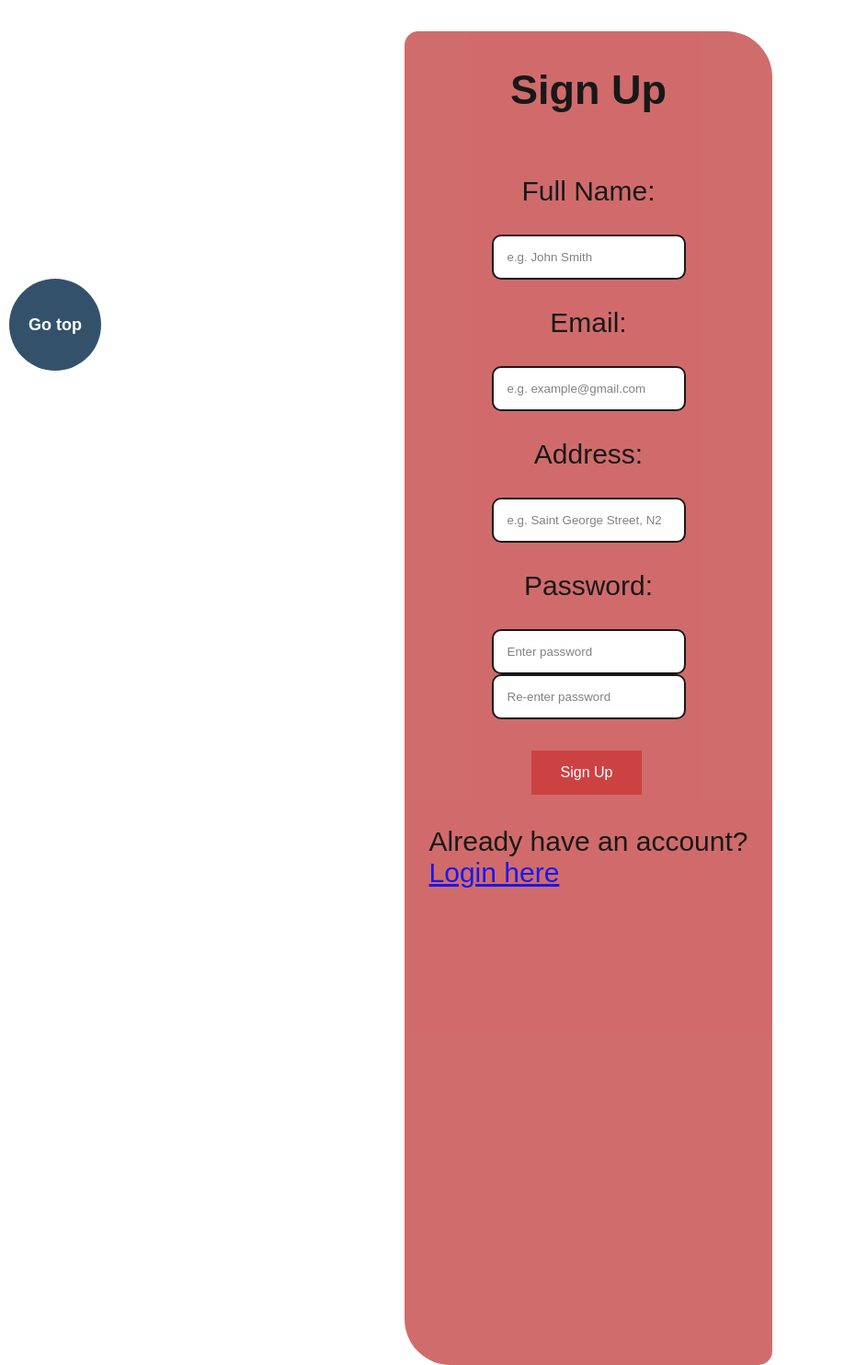
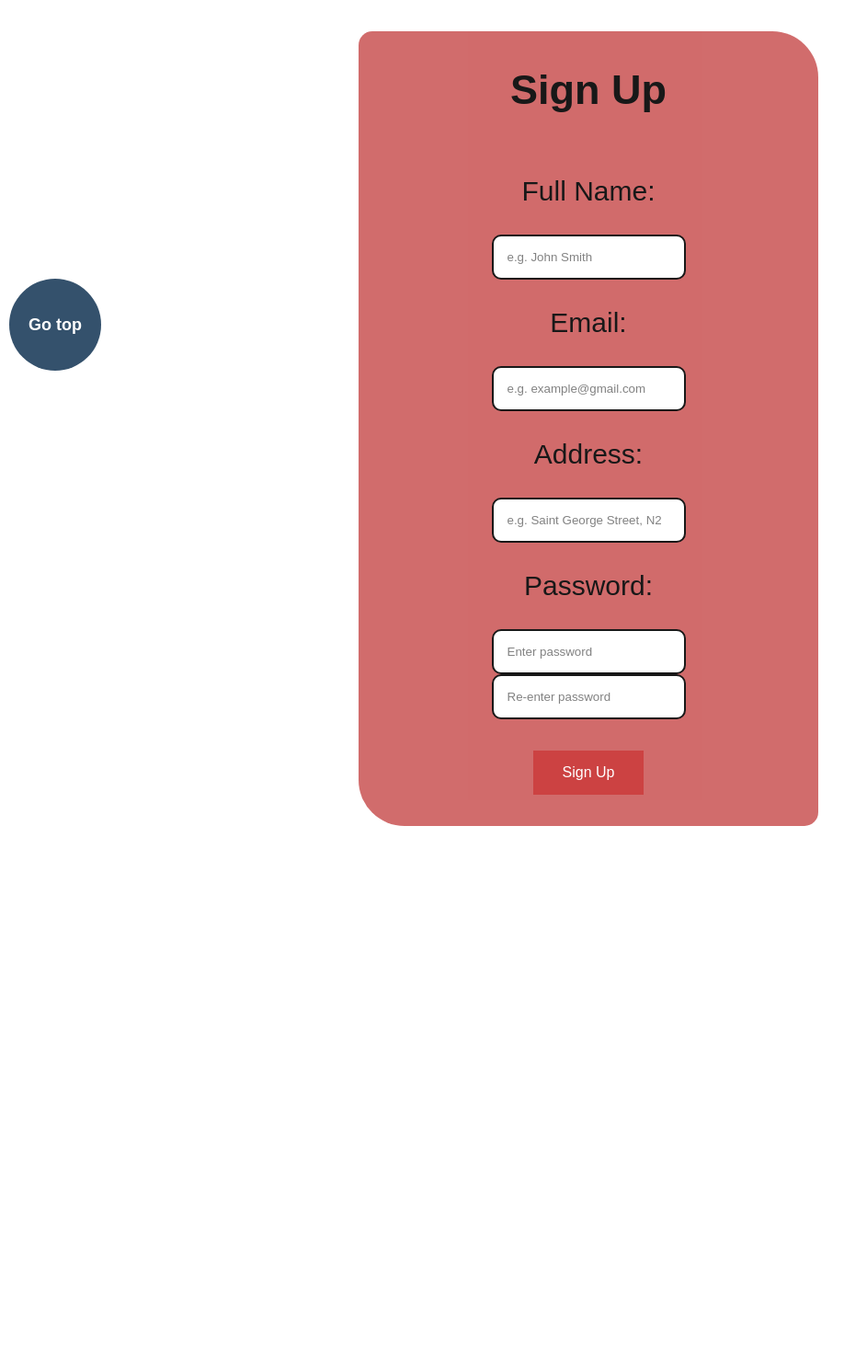
Before and after one commit to comChrisT/ctopakaStore, a PHP site: page /signup.php in a window 1280 px wide. Shown: the part 147-1631 px from the top of the page at 92% size, without its empty margins (0-943 px from the left). After the commit the page ends 1045 px from the top, so only its background shows below. Run offline with PHP 8.4, Linux system fonts and the light colour scheme.

Commit message:
Fixed issues with css of sign up (signup.css and signup.php)

```diff
--- a/signup.css
+++ b/signup.css
@@ -4,11 +4,17 @@
     flex-direction: column;
     align-items: center;
     margin: auto;
-    height: 1450px;
-    width: 400px;
+    height: auto;
+    width: 500px;
     opacity: 0.9;
     background-color: indianred;
     border-radius: 15px 50px;
+}
+
+.container a {
+    display: block;
+    font-size: 20px;
+    text-align: center;
 }
 
 .form-item{
@@ -16,11 +22,12 @@
     text-align: center;
 }
 
+
 .buttonsForm
 {
-    width: 40%;
-    margin-left: 32%;
-    margin-right: 30%;
+    display: block;
+    width: 80%;
+    margin: auto;
     text-align: center;
 }
 
@@ -30,7 +37,6 @@
     padding: 15px 32px;
     border: none;
     text-decoration: none;
-    display: block;
     font-size: 16px;
     cursor: pointer;
 
@@ -55,7 +61,7 @@ body
 
     .container {
 
-        height: 1650px;
+        height: auto;
         width: 450px;
 
     }
@@ -84,7 +90,11 @@ form {
 
 #passwordMessage p
 {
-    padding: 10px 50px;
+    font-size:20px;
+}
+
+#passwordMessage h3
+{
     font-size:20px;
 }
 
--- a/signup.php
+++ b/signup.php
@@ -75,9 +75,12 @@
                 </div>
             </div>
             <br>
-    <a>Already have an account?</a> <a href="#"><br>Login here</a>
+
+
     </form>
+    <!-- <a>Already have an account?</a> <a href="Login"><br>Login here</a> -->
 
+</div>
 
     </body>
 
```
Lines whose indentation alone changed are shown as unchanged.
